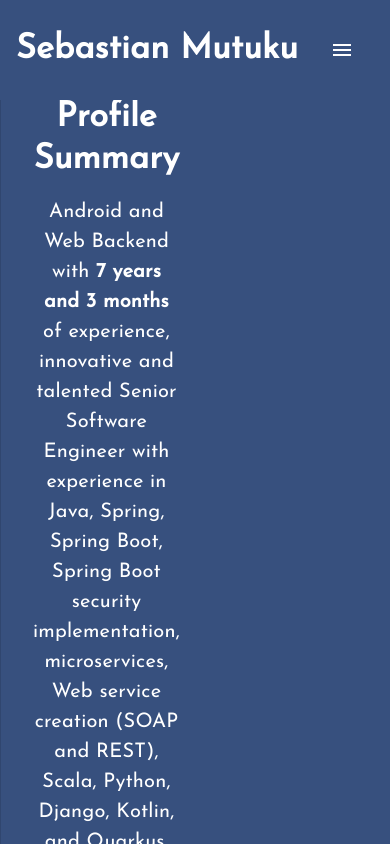
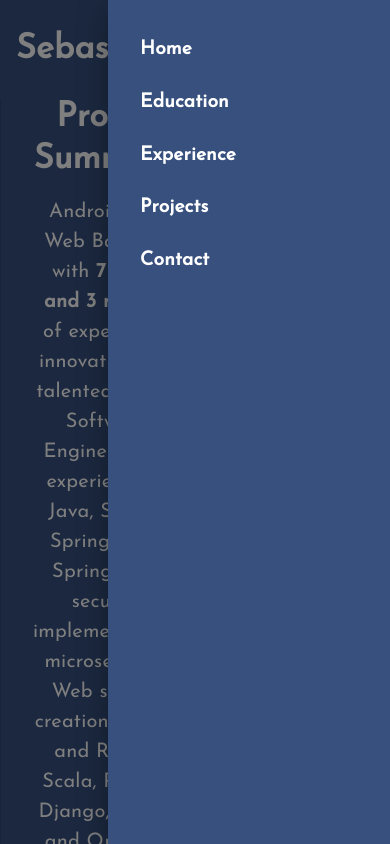
Before and after one commit to SebaMutuku/portfolio, a React (Create React App) app: page / in a window 390 px wide. Both pictures are taken after a click on the button 342 px from the left and 50 px from the top of the page. Shown: the top 844 px of the page. Built offline with nearby package versions, Linux system fonts and the light colour scheme; a web font is replaced by a local one.

Commit message:
Add mobile view

```diff
--- a/src/components/header.tsx
+++ b/src/components/header.tsx
@@ -1,55 +1,124 @@
 import {useNavigate} from "react-router-dom";
-import {AppBar, Box, Button, Toolbar, Typography} from "@mui/material";
+import {AppBar, Box, Toolbar, Typography, Drawer, List, ListItem, ListItemText, IconButton} from "@mui/material";
 import {appColors} from "src/constants/constants";
 import MenuIcon from "@mui/icons-material/Menu";
-import React from "react";
+import React, {useState} from "react";
 
 const styles = {
     headerTexts: {
-        fontWeight: '600', fontFamily: 'Josefin Sans', padding: '0px 2px', margin: '0 5px', '&:hover': {
-            // backgroundColor: appColors.hover,
+        fontWeight: '600',
+        fontFamily: 'Josefin Sans',
+        padding: '0px 2px',
+        margin: '0 5px',
+        '&:hover': {
             textDecoration: 'underline',
             color: appColors.white,
             borderRadius: '5px',
+        },
+        color: appColors.white
+    }
+};
 
-        }, color: appColors.white
-    }
-
-}
 const Header = () => {
     const navigate = useNavigate();
-    return (<AppBar position="fixed" sx={{
-        mb: 4, height: "100px", overflow: 'hidden', '::-webkit-scrollbar': {
+    const [drawerOpen, setDrawerOpen] = useState(false);
+
+    const toggleDrawer = (open: boolean) => () => {
+        setDrawerOpen(open);
+    };
+
+    const menuItems = [
+        {text: "Home", path: "/"},
+        {text: "Education", path: "/education"},
+        {text: "Experience", path: "/experience"},
+        {text: "Projects", path: "/projects"},
+        {text: "Contact", path: "/contactme"}
+    ];
+
+    return (
+        <>
+            <AppBar position="fixed" sx={{
+                mb: 4,
+                height: "100px",
+                overflow: 'hidden',
+                '::-webkit-scrollbar': {
                     display: 'none',
-        }, msOverflowStyle: 'none', scrollbarWidth: 'none'
+                },
+                msOverflowStyle: 'none',
+                scrollbarWidth: 'none'
             }}
                     style={{
                         backgroundColor: appColors.primary,
-                    }} elevation={0}>
+                    }}
+                    elevation={0}>
                 <Toolbar sx={{flexGrow: 1, elevation: 0}}>
                     <Typography variant="h4" sx={{
-                flexGrow: 1, color: appColors.white, fontFamily: 'Josefin Sans', fontWeight: 'bold'
+                        flexGrow: 1,
+                        color: appColors.white,
+                        fontFamily: 'Josefin Sans',
+                        fontWeight: 'bold'
                     }}>
                         Sebastian Mutuku
                     </Typography>
                     <Box sx={{display: {xs: 'none', md: 'flex'}, alignItems: 'center'}}>
-                <Typography color="inherit" variant="h6"
-                            sx={styles.headerTexts} onClick={() => navigate("/")}>Home</Typography>
-                <Typography color="inherit" sx={styles.headerTexts}
-                            onClick={() => navigate("/education")} variant="h6">Education</Typography>
-                <Typography color="inherit" sx={styles.headerTexts}
-                            onClick={() => navigate("/experience")} variant="h6">Experience</Typography>
-                <Typography color="inherit" sx={styles.headerTexts}
-                            onClick={() => navigate("/projects")} variant="h6">Projects</Typography>
-                <Typography color="inherit" sx={styles.headerTexts} onClick={() => navigate("/contactme")} variant="h6">Contact</Typography>
+                        {menuItems.map((item) => (
+                            <Typography
+                                key={item.text}
+                                color="inherit"
+                                variant="h6"
+                                sx={styles.headerTexts}
+                                onClick={() => navigate(item.path)}
+                            >
+                                {item.text}
+                            </Typography>
+                        ))}
                     </Box>
                     <Box sx={{display: {xs: 'flex', md: 'none'}}}>
-                <Button color="inherit">
+                        <IconButton color="inherit" onClick={toggleDrawer(true)}>
                             <MenuIcon/>
-                </Button>
+                        </IconButton>
                     </Box>
                 </Toolbar>
-    </AppBar>);
-}
+            </AppBar>
+            <Drawer
+                anchor="right"
+                open={drawerOpen}
+                onClose={toggleDrawer(false)}
+                sx={{
+                    '& .MuiDrawer-paper': {
+                        backgroundColor: appColors.primary,
+                        color: appColors.white,
+                    },
+                }}
+            >
+                <Box sx={{width: 250, padding: '1em'}} role="presentation" onClick={toggleDrawer(false)} onKeyDown={toggleDrawer(false)}>
+                    <List>
+                        {menuItems.map((item) => (
+                            <ListItem
+                                button
+                                key={item.text}
+                                onClick={() => navigate(item.path)}
+                                sx={{
+                                    '&:hover': {
+                                        backgroundColor: appColors.hover,
+                                    },
+                                }}
+                            >
+                                <ListItemText
+                                    primary={item.text}
+                                    primaryTypographyProps={{
+                                        fontFamily: 'Josefin Sans',
+                                        fontWeight: '600',
+                                        fontSize: '1.2em',
+                                    }}
+                                />
+                            </ListItem>
+                        ))}
+                    </List>
+                </Box>
+            </Drawer>
+        </>
+    );
+};
 
-export default Header
+export default Header;
```
Lines whose indentation alone changed are shown as unchanged.
